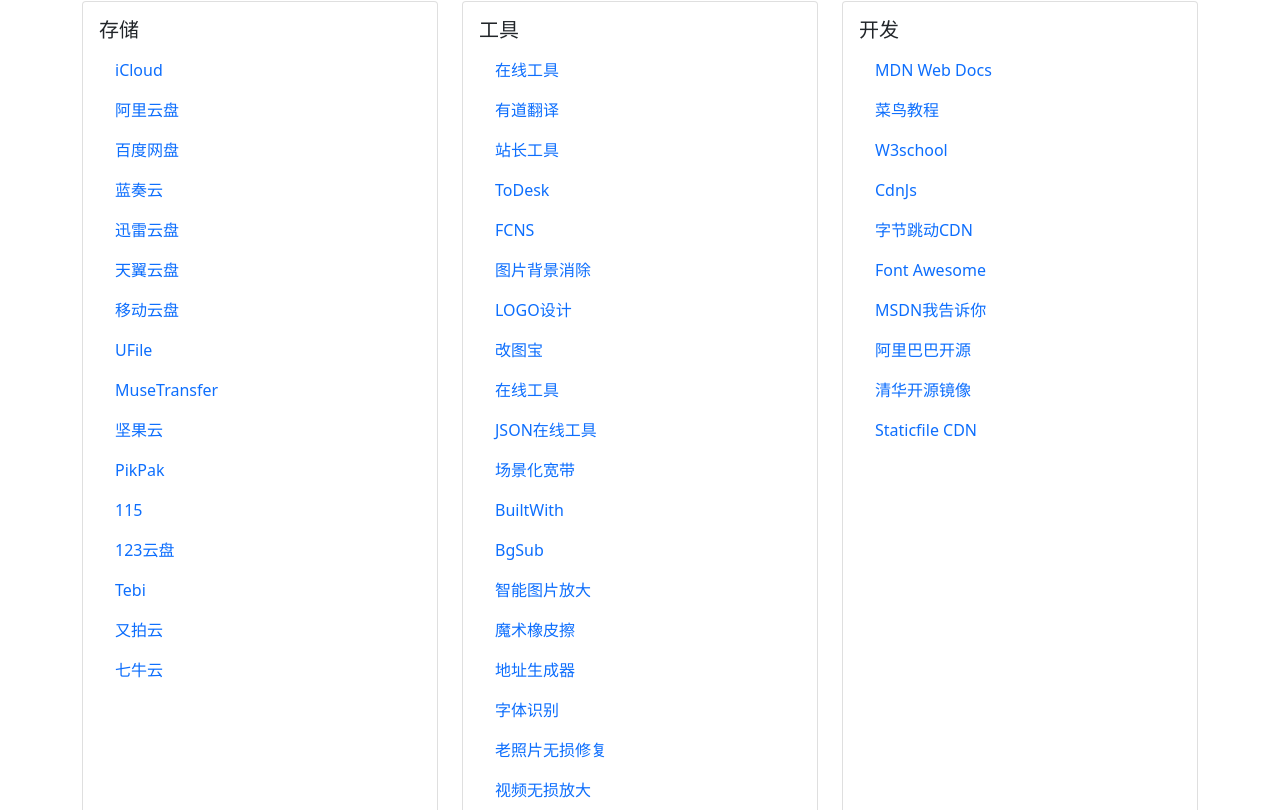
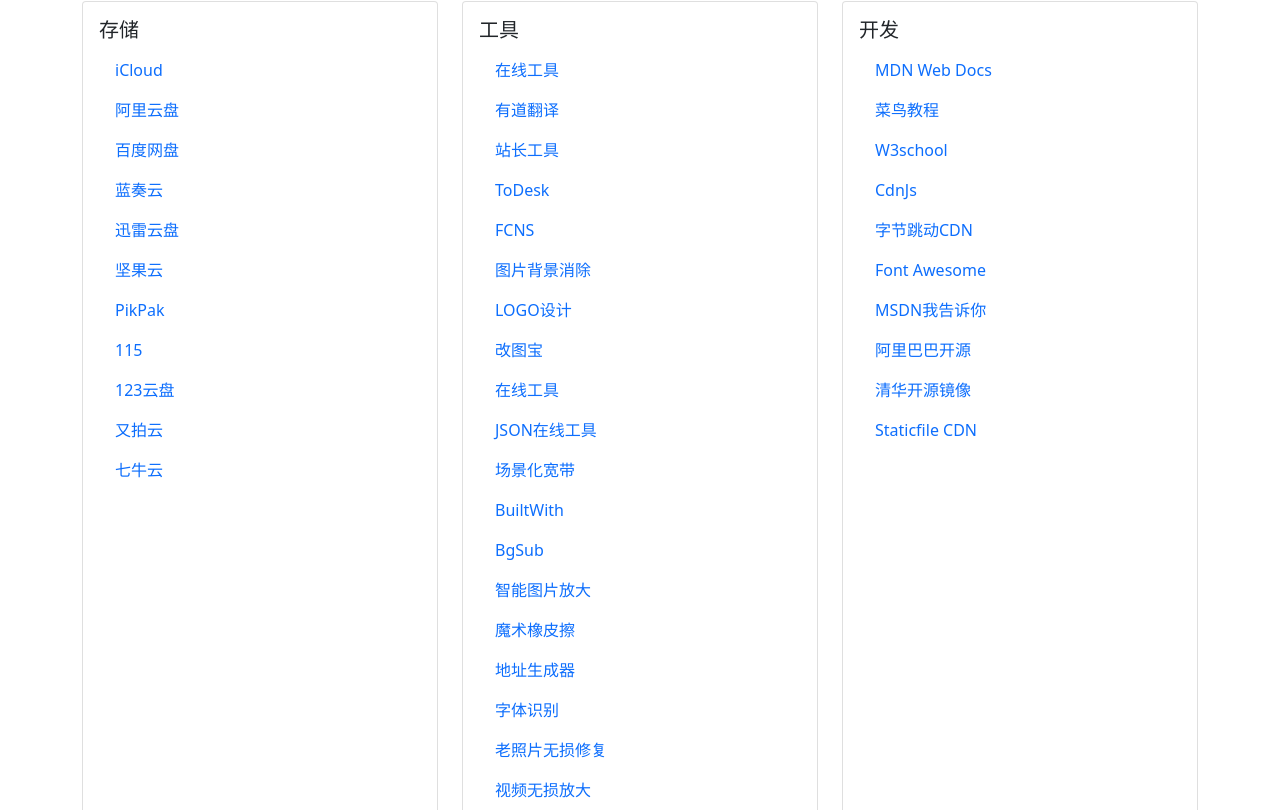
Before and after one commit to c2mx/Favorite-URL, a plain HTML site: page index.html in a window 1280 px wide. Shown: the part 609-1419 px from the top of the page. Drawn offline with nearby package versions, Linux system fonts and the light colour scheme.

Commit message:
Update index.html

```diff
--- a/index.html
+++ b/index.html
@@ -171,22 +171,6 @@
                                     target="_blank"><span>迅雷云盘</span></a>
                             </li>
                             <li>
-                                <a rel="nofollow" class="nav-link" href="https://cloud.189.cn/"
-                                    target="_blank"><span>天翼云盘</span></a>
-                            </li>
-                            <li>
-                                <a rel="nofollow" class="nav-link" href="https://yun.139.com/"
-                                    target="_blank"><span>移动云盘</span></a>
-                            </li>
-                            <li>
-                                <a rel="nofollow" class="nav-link" href="https://ufile.io/"
-                                    target="_blank"><span>UFile</span></a>
-                            </li>
-                            <li>
-                                <a rel="nofollow" class="nav-link" href="https://musetransfer.com/"
-                                    target="_blank"><span>MuseTransfer</span></a>
-                            </li>
-                            <li>
                                 <a rel="nofollow" class="nav-link" href="https://www.jianguoyun.com/"
                                     target="_blank"><span>坚果云</span></a>
                             </li>
@@ -201,10 +185,6 @@
                             <li>
                                 <a rel="nofollow" class="nav-link" href="https://www.123pan.com/"
                                     target="_blank"><span>123云盘</span></a>
-                            </li>
-                            <li>
-                                <a rel="nofollow" class="nav-link" href="https://tebi.io/"
-                                    target="_blank"><span>Tebi</span></a>
                             </li>
                             <li>
                                 <a rel="nofollow" class="nav-link" href="https://console.upyun.com/login/"
```
